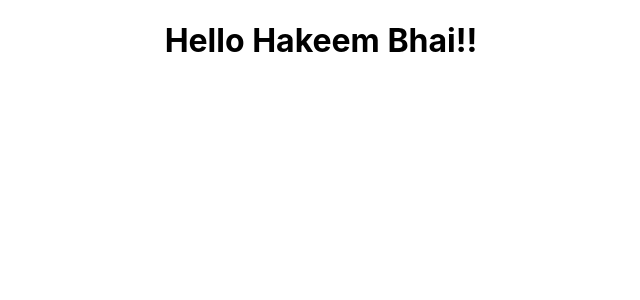
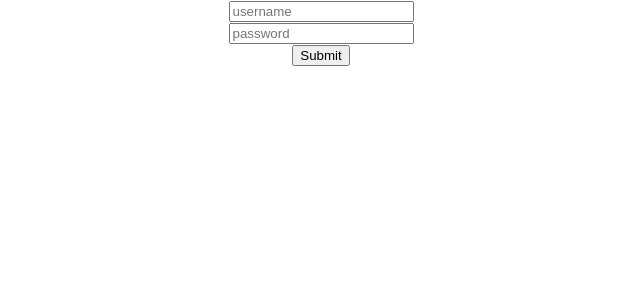
Before and after one commit to Raju-GitHub-Hub/reactjs_sample, a React (Create React App) app: page / in a window 1280 px wide. Shown: the top 300 px of the page, without its empty margins (319-959 px from the left). Built offline with nearby package versions, Linux system fonts and the light colour scheme.

Commit message:
formsubmit

```diff
--- a/src/App.css
+++ b/src/App.css
@@ -1,38 +1,10 @@
-.App {
+h1{
+  color: white;
+  background-color: rgb(50, 29, 238);
+  padding: 50px;
   text-align: center;
 }
 
-.App-logo {
-  height: 40vmin;
-  pointer-events: none;
+.container{
+  margin: 10px;
 }
-
-@media (prefers-reduced-motion: no-preference) {
-  .App-logo {
-    animation: App-logo-spin infinite 20s linear;
-  }
-}
-
-.App-header {
-  background-color: #282c34;
-  min-height: 100vh;
-  display: flex;
-  flex-direction: column;
-  align-items: center;
-  justify-content: center;
-  font-size: calc(10px + 2vmin);
-  color: white;
-}
-
-.App-link {
-  color: #61dafb;
-}
-
-@keyframes App-logo-spin {
-  from {
-    transform: rotate(0deg);
-  }
-  to {
-    transform: rotate(360deg);
-  }
-}
--- a/src/App.js
+++ b/src/App.js
@@ -1,13 +1,38 @@
-
-import './App.css';
-
+import React, { useState } from 'react'
 
 function App() {
+
+  const [data, setData] = useState({
+    username: '',
+    password: '',
+  })
+  const {username,password} = data;
+  const onChange = e => {
+    setData({...data,[e.target.name]:[e.target.value]})
+  }
+
+  const submitHandler = e => {
+    e.preventDefault();
+    console.log(data);
+    // axios.post('',data);
+  }
+
   return (
-    <div className="App">
-      <h1>Hello Hakeem Bhai!!</h1>
+    <div>
+      <center>
+        <form onSubmit={submitHandler}>
+          <input type="text" name="username" value={username}
+            onChange={onChange} placeholder="username" /> <br/>
+
+          <input type="password" name="password" value={password}
+            onChange={onChange} placeholder="password" /> <br/>
+
+          <input type="submit" name="submit" />
+
+        </form>
+      </center>
     </div>
-  );
+  )
 }
 
-export default App;
+export default App
```
Also changed, not shown: package.json (+7 -2 lines), src/Display.js (added, +13 -0 lines), 1 other file (tests, documents, lock files or other folders).
